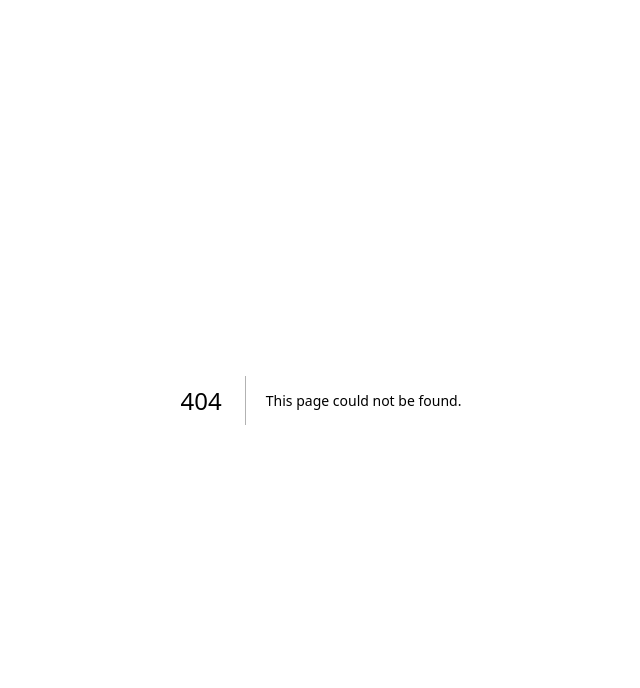
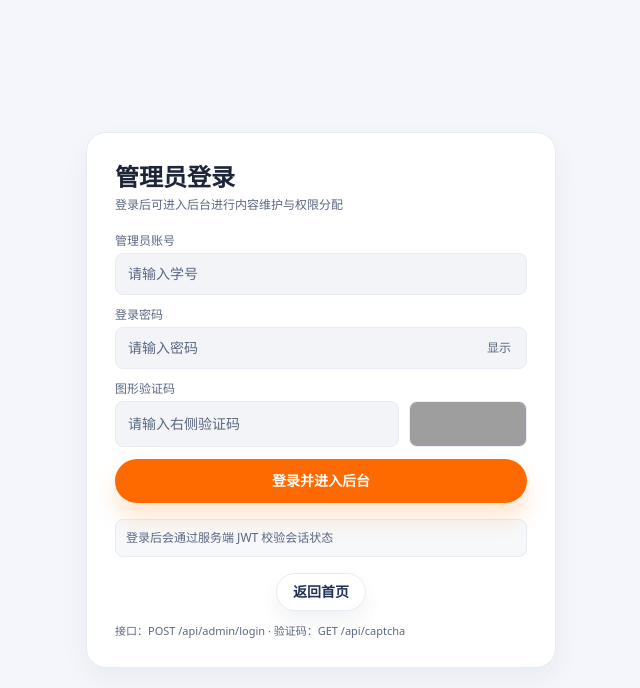
Before and after one commit to tt-dr/SACC, a Next.js app in the folder sacc-frontend/: page /login in a window 1280 px wide. Before the commit this address had no page. Shown: the top 688 px of the page, without its empty margins (319-959 px from the left). Built offline with nearby package versions, Linux system fonts and the light colour scheme; grey boxes are pictures that could not be loaded.

Commit message:
feat(admin): add /admin/login page with form validation and captcha

```diff
--- /dev/null
+++ b/sacc-frontend/src/app/(admin)/login/page.tsx
@@ -0,0 +1,222 @@
+"use client";
+
+import { useCallback, useState } from "react";
+import { Card } from "@/components/sections/Card";
+import { CTAButton } from "@/components/sections/CTAButton";
+
+type LoginErrorCode =
+  | "CAPTCHA_INVALID"
+  | "USER_NOT_FOUND"
+  | "PASSWORD_WRONG"
+  | "UNKNOWN";
+
+interface LoginErrorResponse {
+  code: LoginErrorCode;
+  message?: string;
+}
+
+/**
+ * 管理员登录页（客户端组件）
+ * 路由：/admin/login
+ * 说明：登录按钮因 CTAButton 是 Link 组件不支持 submit/loading，
+ *      此处使用原生 button 并复用 CTAButton primary 的视觉风格（语义类 bg-primary）。
+ */
+export default function AdminLoginPage() {
+  // 表单 state
+  const [username, setUsername] = useState("");
+  const [password, setPassword] = useState("");
+  const [captchaCode, setCaptchaCode] = useState("");
+
+  // 交互 state
+  const [showPassword, setShowPassword] = useState(false);
+  const [captchaSrc, setCaptchaSrc] = useState("/api/captcha");
+  const [errorMsg, setErrorMsg] = useState("");
+  const [loading, setLoading] = useState(false);
+
+  // 刷新验证码：加时间戳防缓存
+  const refreshCaptcha = useCallback(() => {
+    setCaptchaSrc(`/api/captcha?t=${Date.now()}`);
+  }, []);
+
+  // 提交登录
+  const handleSubmit = async (e: React.FormEvent<HTMLFormElement>) => {
+    e.preventDefault();
+
+    // 非空校验
+    if (!username.trim() || !password.trim() || !captchaCode.trim()) {
+      setErrorMsg("账号、密码、验证码均不能为空");
+      return;
+    }
+
+    setErrorMsg("");
+    setLoading(true);
+
+    try {
+      const res = await fetch("/api/admin/login", {
+        method: "POST",
+        headers: { "Content-Type": "application/json" },
+        body: JSON.stringify({
+          username: username.trim(),
+          password,
+          captchaCode: captchaCode.trim(),
+        }),
+      });
+
+      // 登录成功
+      if (res.ok) {
+        // 跳转后台首页（由服务端 JWT 校验会话）
+        window.location.href = "/admin";
+        return;
+      }
+
+      // 登录失败：解析后端错误码
+      const data = (await res.json().catch(() => ({}))) as LoginErrorResponse;
+      switch (data.code) {
+        case "CAPTCHA_INVALID":
+          setErrorMsg("验证码错误，请重新输入");
+          refreshCaptcha();
+          setCaptchaCode("");
+          break;
+        case "USER_NOT_FOUND":
+          setErrorMsg("账号不存在，请检查后重试");
+          break;
+        case "PASSWORD_WRONG":
+          setErrorMsg("密码错误，请重新输入");
+          break;
+        default:
+          setErrorMsg(data.message || `登录失败（HTTP ${res.status}）`);
+      }
+    } catch {
+      // 网络异常
+      setErrorMsg("网络异常，请检查连接后重试");
+    } finally {
+      setLoading(false);
+    }
+  };
+
+  return (
+    <main className="flex min-h-screen items-center justify-center bg-background px-4">
+      <Card className="w-full max-w-[470px] p-7">
+        {/* 标题区 */}
+        <h1 className="text-2xl font-bold text-foreground">管理员登录</h1>
+        <p className="mt-1 text-xs text-muted-foreground">
+          登录后可进入后台进行内容维护与权限分配
+        </p>
+
+        {/* 表单 */}
+        <form onSubmit={handleSubmit} className="mt-5 space-y-3" noValidate>
+          {/* 管理员账号 */}
+          <div>
+            <label htmlFor="username" className="mb-1 block text-xs text-muted-foreground">
+              管理员账号
+            </label>
+            <input
+              id="username"
+              type="text"
+              value={username}
+              onChange={(e) => setUsername(e.target.value)}
+              autoComplete="username"
+              placeholder="请输入学号"
+              className="w-full rounded-md border border-input bg-muted px-3 py-2.5 text-sm text-foreground outline-none transition-colors placeholder:text-muted-foreground focus:border-ring focus:bg-card"
+            />
+          </div>
+
+          {/* 登录密码（带显示/隐藏切换） */}
+          <div>
+            <label htmlFor="password" className="mb-1 block text-xs text-muted-foreground">
+              登录密码
+            </label>
+            <div className="relative">
+              <input
+                id="password"
+                type={showPassword ? "text" : "password"}
+                value={password}
+                onChange={(e) => setPassword(e.target.value)}
+                autoComplete="current-password"
+                placeholder="请输入密码"
+                className="w-full rounded-md border border-input bg-muted px-3 py-2.5 pr-14 text-sm text-foreground outline-none transition-colors placeholder:text-muted-foreground focus:border-ring focus:bg-card"
+              />
+              <button
+                type="button"
+                onClick={() => setShowPassword((prev) => !prev)}
+                aria-label={showPassword ? "隐藏密码" : "显示密码"}
+                className="absolute right-2 top-1/2 -translate-y-1/2 rounded px-2 py-1 text-xs font-medium text-muted-foreground transition-colors hover:text-primary"
+              >
+                {showPassword ? "隐藏" : "显示"}
+              </button>
+            </div>
+          </div>
+
+          {/* 图形验证码（图片 + 输入框，点击图片刷新） */}
+          <div>
+            <label htmlFor="captcha" className="mb-1 block text-xs text-muted-foreground">
+              图形验证码
+            </label>
+            <div className="flex gap-2.5">
+              <input
+                id="captcha"
+                type="text"
+                value={captchaCode}
+                onChange={(e) => setCaptchaCode(e.target.value)}
+                maxLength={6}
+                autoComplete="off"
+                placeholder="请输入右侧验证码"
+                className="flex-1 rounded-md border border-input bg-muted px-3 py-2.5 text-sm text-foreground outline-none transition-colors placeholder:text-muted-foreground focus:border-ring focus:bg-card"
+              />
+              <button
+                type="button"
+                onClick={refreshCaptcha}
+                aria-label="点击刷新验证码"
+                title="点击刷新验证码"
+                className="inline-flex h-[46px] w-[118px] shrink-0 items-center justify-center overflow-hidden rounded-md border border-input bg-muted transition-colors hover:border-ring"
+              >
+                {/* 验证码图片：占位调用 /api/captcha，后端未实现时显示 alt 文案 */}
+                {/* eslint-disable-next-line @next/next/no-img-element */}
+                <img
+                  src={captchaSrc}
+                  alt="图形验证码（点击刷新）"
+                  className="h-full w-full select-none object-cover"
+                  onError={() => setErrorMsg("验证码服务暂不可用，请稍后重试")}
+                />
+              </button>
+            </div>
+          </div>
+
+          {/* 错误提示 */}
+          {errorMsg && (
+            <div
+              role="alert"
+              className="rounded-md border border-destructive/30 bg-destructive/10 px-3 py-2 text-xs text-destructive"
+            >
+              {errorMsg}
+            </div>
+          )}
+
+          {/* 登录按钮：复用 CTAButton primary 视觉风格，使用语义类 */}
+          <button
+            type="submit"
+            disabled={loading}
+            className="inline-flex w-full items-center justify-center gap-2 rounded-full bg-primary px-6 py-3 text-sm font-semibold text-primary-foreground shadow-[0_14px_24px_rgba(255,122,0,0.2)] transition-transform hover:-translate-y-0.5 disabled:cursor-not-allowed disabled:opacity-60 disabled:hover:translate-y-0"
+          >
+            {loading ? "登录中…" : "登录并进入后台"}
+          </button>
+        </form>
+
+        {/* 会话提示 */}
+        <div className="mt-4 flex items-center gap-2 rounded-md border border-border bg-muted/60 p-2.5 text-xs text-muted-foreground">
+          登录后会通过服务端 JWT 校验会话状态
+        </div>
+
+        {/* 辅助操作：复用 CTAButton 组件，返回首页 */}
+        <div className="mt-4 flex justify-center">
+          <CTAButton href="/" label="返回首页" variant="secondary" size="sm" />
+        </div>
+
+        {/* 接口说明 */}
+        <p className="mt-3 text-[11px] text-muted-foreground">
+          接口：POST /api/admin/login · 验证码：GET /api/captcha
+        </p>
+      </Card>
+    </main>
+  );
+}
```
